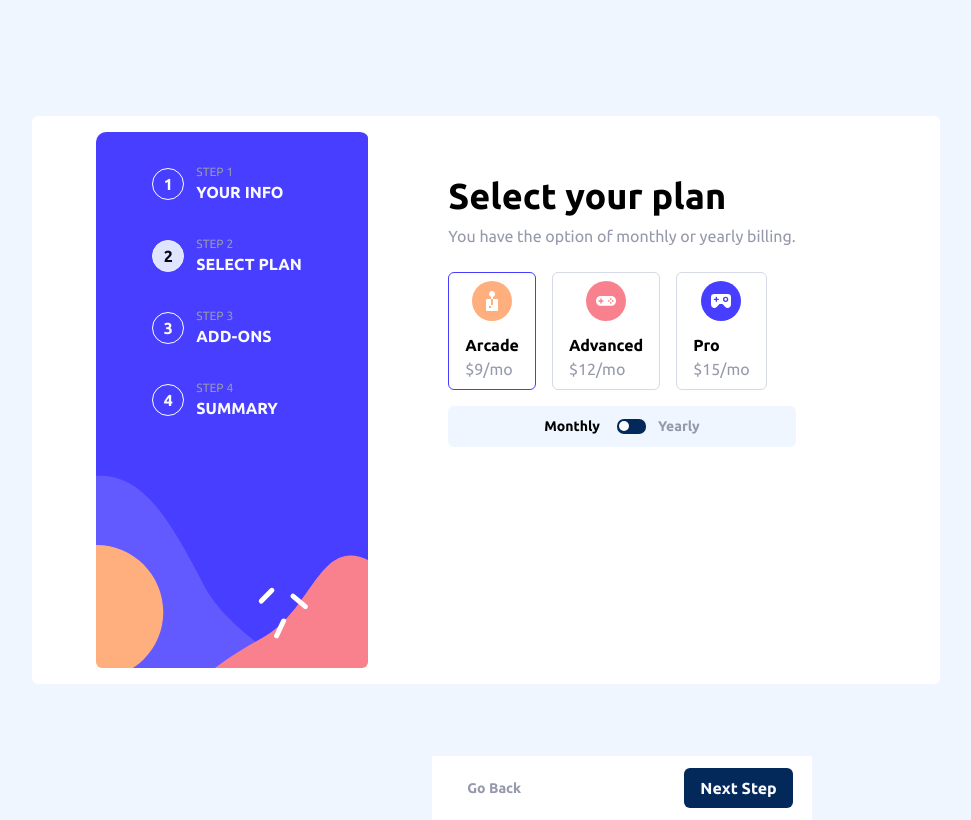
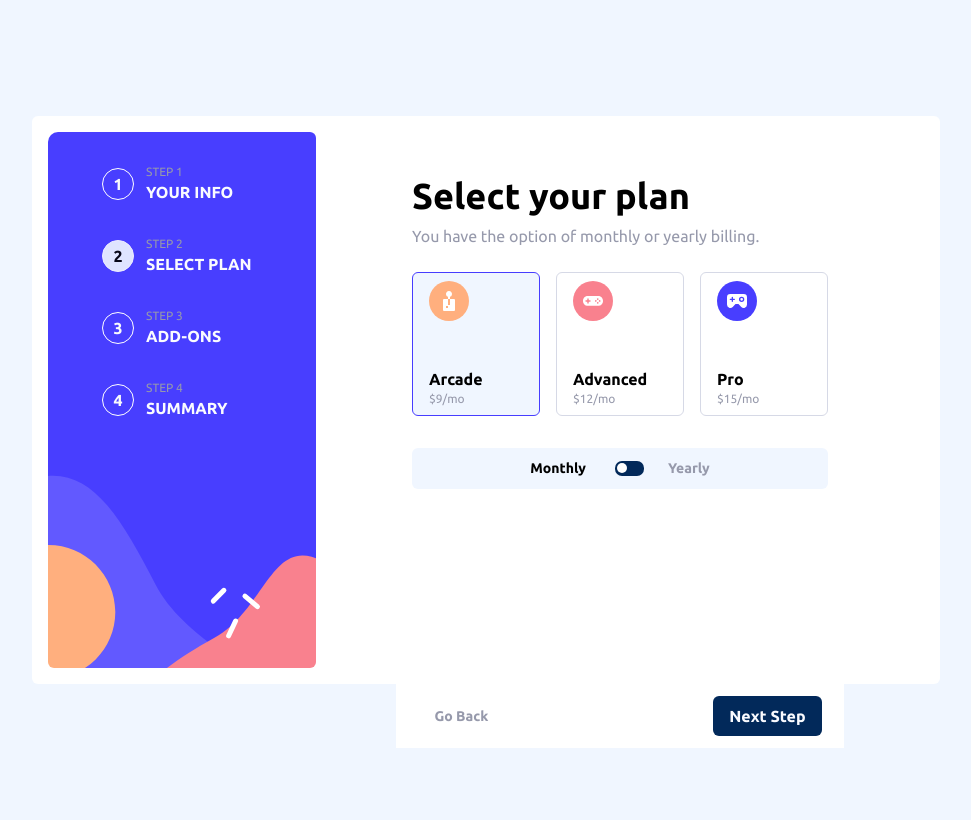
Before and after one commit to Robertron624/multi-step-form, a React (Vite) app: page /second in a window 1280 px wide. Shown: the whole page, without its empty margins (154-1125 px from the left). Built offline with nearby package versions, Linux system fonts and the light colour scheme.

Commit message:
second step desktop styles finished

```diff
--- a/src/components/Footer.tsx
+++ b/src/components/Footer.tsx
@@ -33,7 +33,7 @@ const Footer = () => {
     const isLastStep = currentStep == "4";
 
     return (
-        <div className="bg-white w-full py-3 md:mt-16">
+        <div className="bg-white w-full py-3">
             <div
                 className={`${
                     istFirstStep ? "justify-end" : "justify-between"
--- a/src/index.css
+++ b/src/index.css
@@ -102,6 +102,10 @@ select {
   font: inherit;
 }
 
+button {
+  cursor: pointer;
+}
+
 /* Remove all animations, transitions and smooth scroll for people that prefer not to see them */
 @media (prefers-reduced-motion: reduce) {
   html:focus-within {
--- a/src/steps/SecondStep.tsx
+++ b/src/steps/SecondStep.tsx
@@ -38,7 +38,7 @@ const SecondStep = () => {
     };
 
     const handleSelectPlan = (
-        e: React.MouseEvent<HTMLDivElement, MouseEvent>
+        e:  React.MouseEvent<HTMLButtonElement, MouseEvent>
     ) => {
         const planId = e.currentTarget.id;
         setSelectedPlan(planId as "arcade" | "advanced" | "pro");
@@ -62,9 +62,9 @@ const SecondStep = () => {
     };
 
     return (
-        <div className="absolute md:py-4 md:px-16 md:relative top-24 md:top-0">
+        <div className="absolute md:py-4 md:px-20 md:relative top-24 md:top-0">
             <form onSubmit={handleSubmit} action="" method="POST">
-                <fieldset className="flex flex-col justify-between h-[84vh]">
+                <fieldset className="flex flex-col justify-between h-[84vh] md:h-[75vh]">
                     <div className="w-[90%] md:w-auto shadow-lg md:shadow-none mx-auto bg-white rounded-md px-4 py-7 text-left">
                         <legend className="font-bold text-xl md:text-4xl mb-2">
                             Select your plan
@@ -83,15 +83,16 @@ const SecondStep = () => {
                                 } = plan;
 
                                 return (
-                                    <div
+                                    <button
+                                    type="button"
                                         onClick={handleSelectPlan}
                                         key={id}
                                         id={id}
-                                        className={`flex px-4 py-2 gap-3 md:flex-col border ${
+                                        className={`text-left flex px-4 py-2 gap-3 md:flex-col md:justify-between md:items-start border ${
                                             id === selectedPlan
-                                                ? "border-purplish-blue "
+                                                ? "border-purplish-blue bg-magnolia"
                                                 : "border-light-gray"
-                                        } rounded-md items-center`}
+                                        } rounded-md items-center md:w-32 md:h-36`}
                                     >
                                         <img src={iconUrl} alt={`${id} icon`} />
                                         <div>
@@ -99,7 +100,7 @@ const SecondStep = () => {
                                                 <label className="font-bold">
                                                     {name}
                                                 </label>{" "}
-                                                <span className="text-cool-gray">
+                                                <span className="text-cool-gray text-xs">
                                                     {`${
                                                         selectedPeriod ===
                                                         "monthly"
@@ -114,11 +115,11 @@ const SecondStep = () => {
                                                 ) : null}
                                             </p>
                                         </div>
-                                    </div>
+                                    </button>
                                 );
                             })}
                         </div>
-                        <div className="period-switcher bg-magnolia rounded-md mt-4 py-2 px-4 flex justify-center gap-3 items-center">
+                        <div className="period-switcher bg-magnolia rounded-md mt-4 md:mt-8 py-2 px-4 flex justify-center gap-3 md:gap-6 items-center">
                             <div
                                 id="monthly"
                                 onClick={handlePeriodChange}
```
Also changed, not shown: 1 other file (tests, documents, lock files or other folders).
